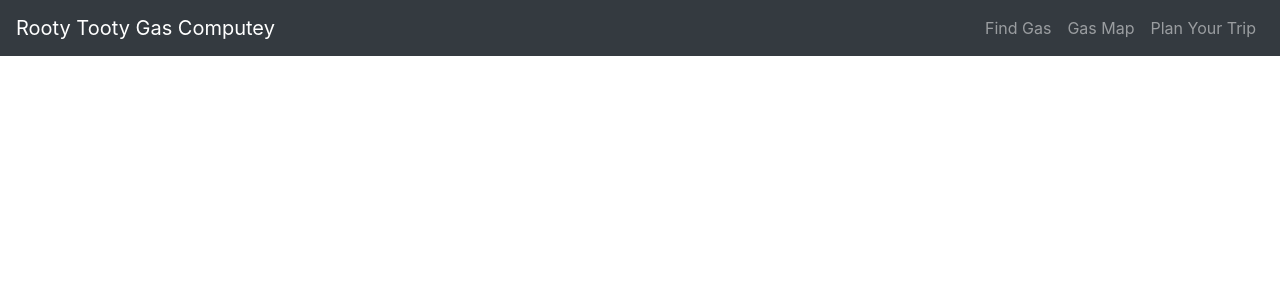
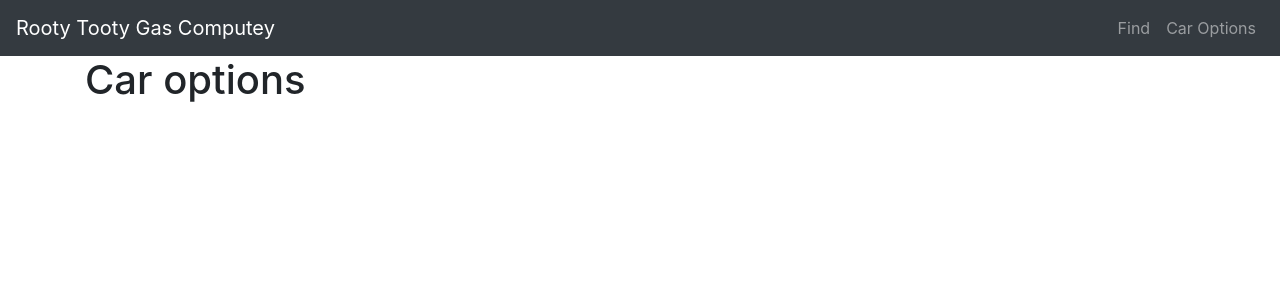
Before and after one commit to Magnum-Opus-2-0/Rooty-Tooty-Gas-Computey, a React (Create React App) app: page /caroptions in a window 1280 px wide. Shown: the top 300 px of the page. Built offline with nearby package versions, Linux system fonts and the light colour scheme; what google-maps-react, react-geolocated would draw is missing.

Commit message:
Header has the final layout requirements (#37)

```diff
--- a/src/App.js
+++ b/src/App.js
@@ -8,9 +8,8 @@ import GasStationContainer from './components/GasStationData.js';
 import Home from './components/Home.js';
 import Header from './components/Header.js';
 import CarInfo from './components/CarInfo.js';
-import FindGas from './components/FindGas.js';
-import GasMap from './components/GasMap.js';
-import PlanYourTrip from './components/PlanYourTrip.js';
+import Find from './components/Find.js';
+import CarOptions from './components/CarOptions.js';
 import Layout  from './components/Layout';
 
 class Welcome extends React.Component {
@@ -39,9 +38,8 @@ class App extends React.Component {
                         <div className="TopLevelDiv">
                             <Switch>
                                 <Route exact path="/" component={Home}></Route>
-                                <Route path="/findgas" component={FindGas} />
-                                <Route path="/gasmap" component={GasMap}/>
-                                <Route path="/planyourtrip" component={PlanYourTrip}/>
+                                <Route path="/find" component={Find} />
+                                <Route path="/caroptions" component={CarOptions}/>
                             </Switch>
                             {/* <DropdownMenu/> */}
                             {/* <GasStationContainer selectedFilters={this.state.selectedFilters} /> */}
--- /dev/null
+++ b/src/components/CarOptions.js
@@ -0,0 +1,9 @@
+import React from 'react';
+
+const CarOptions = () => (
+    <div>
+        <h1>Car options</h1>
+    </div>
+)
+
+export default CarOptions;
--- a/src/components/FindGas.js
+++ b/src/components/Find.js
@@ -1,9 +1,9 @@
 import React from 'react';
 
-const FindGas = () => (
+const Find = () => (
     <div>
         <h1>Find gas.</h1>
     </div>
 )
 
-export default FindGas;
+export default Find;
--- a/src/components/GasMap.js
+++ /dev/null
@@ -1,9 +0,0 @@
-import React from 'react';
-
-const GasMap = () => (
-    <div>
-        <h1>Gas Map</h1>
-    </div>
-)
-
-export default GasMap;
--- a/src/components/Header.js
+++ b/src/components/Header.js
@@ -70,13 +70,10 @@ const Header = (props) => {
                 <Collapse isOpen={isOpen} navbar>
                     <Nav className="ml-auto" navbar>
                         <NavItem>
-                            <NavLink href="/findgas">Find Gas</NavLink>
+                            <NavLink href="/find">Find</NavLink>
                         </NavItem>
                         <NavItem>
-                            <NavLink href="/gasmap">Gas Map</NavLink>
-                        </NavItem>
-                        <NavItem>
-                            <NavLink href="/planyourtrip">Plan Your Trip</NavLink>
+                            <NavLink href="/caroptions">Car Options</NavLink>
                         </NavItem>
                     </Nav>
                 </Collapse>
--- a/src/components/PlanYourTrip.js
+++ /dev/null
@@ -1,9 +0,0 @@
-import React from 'react';
-
-const PlanYourTrip = () => (
-    <div>
-        <h1>Plan your trip.</h1>
-    </div>
-)
-
-export default PlanYourTrip;
```
